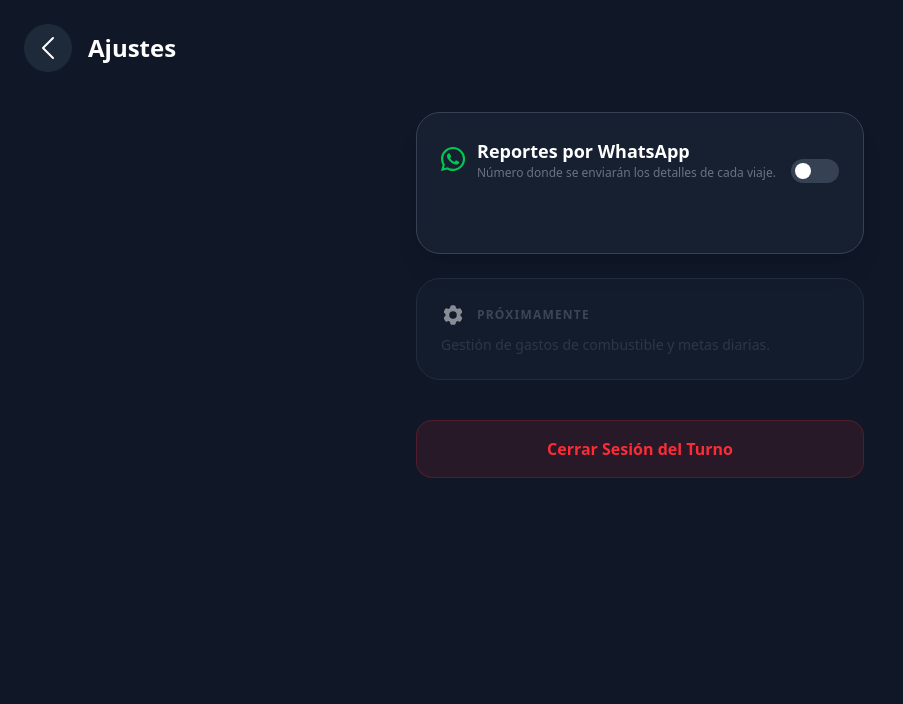
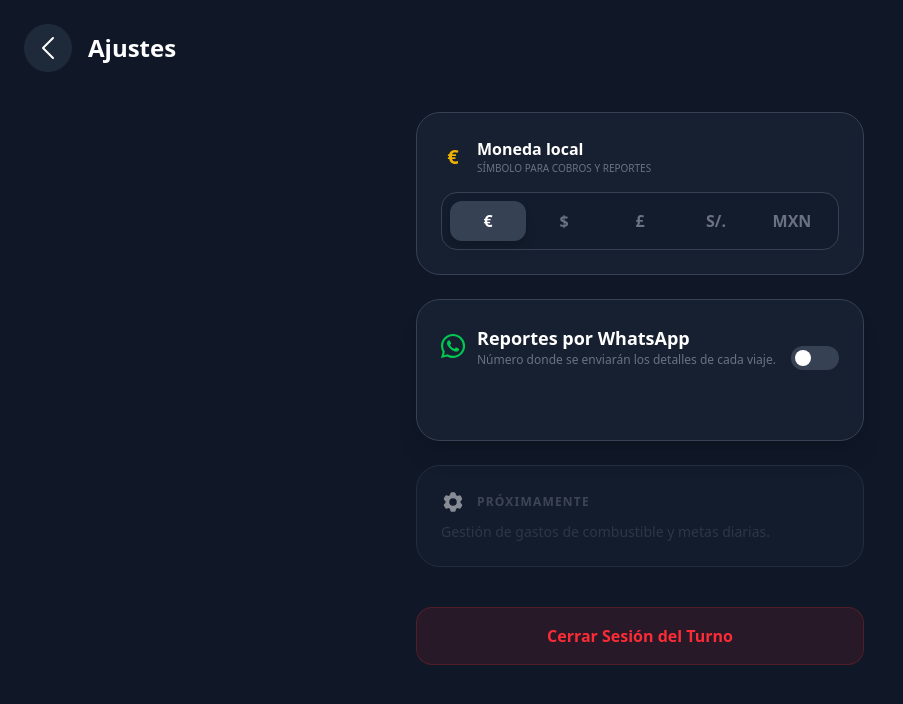
Before and after one commit to neo091/cab-status-app, a React (Vite) app: page /config in a window 1280 px wide. Shown: the top 704 px of the page, without its empty margins (0-903 px from the left). Built offline with nearby package versions, Linux system fonts and the light colour scheme; no server answers; sample sign-in values are in the browser's storage.

Commit message:
add: currency to config

```diff
--- a/src/components/FinishTripDialog.jsx
+++ b/src/components/FinishTripDialog.jsx
@@ -6,7 +6,7 @@ import { supabase } from "../lib/supabase"
 import { useAuth } from "../context/auth/useAuth"
 
 function FinishTripDoalog() {
-  const { phone, abreviated } = useConfig()
+  const { phone, abreviated, whatsAppReport, currency } = useConfig()
   const { status, freeStatus } = useStatus()
   const [monto, setMonto] = useState("")
   const [metodoPago, setMetodoPago] = useState("efectivo")
@@ -40,17 +40,18 @@ function FinishTripDoalog() {
   }
 
   const guardarPagoWhatsApp = () => {
-    if (monto.length === 0) return
+    if (!monto || parseFloat(monto) === 0) return
+    guardarPago()
 
-    const mensaje = abreviated
-      ? `${monto}${metodoPago == "tarjeta" ? "t" : "e"}`
-      : `✅ ${monto} € - ${metodoPago}`
+    if (whatsAppReport) {
+      const letraPago = metodoPago === "tarjeta" ? "t" : "e"
 
-    const link = `https://wa.me/${phone}?text=${encodeURIComponent(mensaje)}`
-
-    window.open(link, "_blank") // Abre WhatsApp
-
-    guardarPago()
+      const mensaje = abreviated
+        ? `✅ ${monto}${letraPago}`
+        : `✅ Recaudación: ${monto}${currency} [${metodoPago.toUpperCase()}]`
+      const url = `https://wa.me/${phone}?text=${encodeURIComponent(mensaje)}`
+      window.open(url, "_blank")
+    }
   }
 
   const dissmiss = () => {
@@ -76,7 +77,9 @@ function FinishTripDoalog() {
         </h3>
 
         <div className="w-full bg-gray-900 text-white flex items-center justify-center rounded-full h-12">
-          <p className="text-white font-bold font-mono">{monto}</p>
+          <p className="text-white font-bold font-mono">
+            {monto || 0} <span className="text-green-500 ml-2">{currency}</span>
+          </p>
         </div>
 
         <div className="flex gap-2 mt-5 mb-5">
@@ -137,7 +140,7 @@ function FinishTripDoalog() {
             className="rounded-full p-3 bg-green-400 disabled:opacity-50 disabled:cursor-not-allowed"
             onClick={guardarPagoWhatsApp}
           >
-            Enviar por WhatsApp
+            {whatsAppReport ? "Enviar por WhatsApp" : "Guardar"}
           </button>
         </div>
       </div>
--- a/src/components/HistoryList.tsx
+++ b/src/components/HistoryList.tsx
@@ -1,4 +1,5 @@
 import { IconsTrash } from "../assets/Icons"
+import { useConfig } from "../context/config/useConfig"
 
 type HistoryItem = {
   created_at: string
@@ -14,6 +15,7 @@ interface HistoriListProps {
 }
 
 function HistoriList({ historyList, handleDelete }: HistoriListProps) {
+  const { currency } = useConfig()
   return historyList.map((h: HistoryItem) => (
     <div
       key={h.id}
@@ -22,7 +24,8 @@ function HistoriList({ historyList, handleDelete }: HistoriListProps) {
       <div className="flex-1 p-4">
         <div className="flex justify-between items-start">
           <p className="text-2xl font-black text-white">
-            {h.amount} <span className="text-green-400 text-lg">€</span>
+            {h.amount}{" "}
+            <span className="text-green-400 text-lg">{currency}</span>
           </p>
           <span
             className={`text-[10px] uppercase font-bold px-2 py-1 rounded ${h.paymethod === "CASH" ? "bg-green-500/10 text-green-500" : "bg-blue-500/10 text-blue-500"}`}
--- a/src/context/config/ConfigProvider.jsx
+++ b/src/context/config/ConfigProvider.jsx
@@ -8,6 +8,7 @@ const initialState = {
   phone: "604994352",
   abreviated: true,
   whatsAppReport: false,
+  currency: "€",
 }
 
 export const ConfigProvider = ({ children }) => {
@@ -15,7 +16,8 @@ export const ConfigProvider = ({ children }) => {
     const localData = JSON.parse(localStorage.getItem(LOCAL_CONFIG))
     return localData ? localData : initialState
   })
-
+  const setCurrency = (symbol) =>
+    dispatch({ type: "SET_CURRENCY", payload: symbol })
   const toggleAbreviated = () => dispatch({ type: "TOGGLE_ABREVIATED" })
   const togglewhatsAppReport = () =>
     dispatch({ type: "TOGGLE_WHATSAPP_REPORT" })
@@ -32,6 +34,8 @@ export const ConfigProvider = ({ children }) => {
         phone: state.phone,
         abreviated: state.abreviated,
         whatsAppReport: state.whatsAppReport,
+        currency: state.currency,
+        setCurrency,
         toggleAbreviated,
         updatePhone,
         togglewhatsAppReport,
--- a/src/context/config/ConfigReducer.js
+++ b/src/context/config/ConfigReducer.js
@@ -15,6 +15,11 @@ export const configReducer = (state, action) => {
         ...state,
         whatsAppReport: !state.whatsAppReport,
       }
+    case "SET_CURRENCY":
+      return {
+        ...state,
+        currency: action.payload,
+      }
     default:
       return state
   }
--- a/src/pages/Config.jsx
+++ b/src/pages/Config.jsx
@@ -17,9 +17,12 @@ const Config = () => {
     togglewhatsAppReport,
     toggleAbreviated,
     abreviated,
+    currency,
+    setCurrency,
   } = useConfig()
   const { logout } = useAuth()
   const [editPhone, setEditPhone] = useState(false)
+  const currencies = ["€", "$", "£", "S/.", "MXN"]
 
   const savePhoneHandler = (e) => {
     e.preventDefault()
@@ -38,6 +41,36 @@ const Config = () => {
       </div>
 
       <div className="max-w-md mx-auto flex flex-col gap-6">
+        <section className="bg-gray-800/50 border border-gray-700 rounded-3xl p-6">
+          <div className="flex items-center gap-3 mb-4">
+            <div className="text-yellow-500 font-bold text-xl w-6 text-center">
+              {currency}
+            </div>
+            <div>
+              <span className="font-bold block">Moneda local</span>
+              <p className="text-[10px] text-gray-500 uppercase">
+                Símbolo para cobros y reportes
+              </p>
+            </div>
+          </div>
+
+          <div className="flex justify-between bg-gray-900/50 p-2 rounded-2xl border border-gray-700">
+            {currencies.map((symbol) => (
+              <button
+                key={symbol}
+                onClick={() => setCurrency(symbol)}
+                className={`flex-1 py-2 rounded-xl transition-all font-bold ${
+                  currency === symbol
+                    ? "bg-gray-700 text-white shadow-lg"
+                    : "text-gray-500"
+                }`}
+              >
+                {symbol}
+              </button>
+            ))}
+          </div>
+        </section>
+
         {/* SECCIÓN WHATSAPP */}
         <section className="bg-gray-800/50 border border-gray-700 rounded-3xl p-6 shadow-xl">
           <div className="flex items-center justify-between mb-6">
@@ -62,44 +95,6 @@ const Config = () => {
               />
             </button>
           </div>
-
-          {/* {whatsAppReport && (
-            <div className="pt-4 border-t border-gray-700/50">
-              {editPhone ? (
-                <form
-                  onSubmit={(e) => {
-                    e.preventDefault()
-                    setEditPhone(false)
-                  }}
-                  className="flex gap-2"
-                >
-                  <input
-                    type="tel"
-                    autoFocus
-                    onChange={(e) => updatePhone({ phone: e.target.value })}
-                    value={phone}
-                    className="flex-1 p-3 bg-gray-900 border border-green-500/30 rounded-xl text-center font-mono"
-                  />
-                  <button
-                    type="submit"
-                    className="bg-green-500 text-black px-4 rounded-xl font-bold"
-                  >
-                    OK
-                  </button>
-                </form>
-              ) : (
-                <div className="flex justify-between items-center">
-                  <p className="text-xl font-mono text-gray-300">{phone}</p>
-                  <button
-                    onClick={() => setEditPhone(true)}
-                    className="text-green-500 text-sm font-bold"
-                  >
-                    Editar
-                  </button>
-                </div>
-              )}
-            </div>
-          )} */}
 
           {whatsAppReport && (
             <>
@@ -140,8 +135,6 @@ const Config = () => {
           )}
         </section>
 
-        {/* SECCIÓN: PREFERENCIAS VISUALES */}
-
         {whatsAppReport && (
           <section className="bg-gray-800/50 border border-gray-700 rounded-3xl p-6">
             <div className="flex items-center justify-between">
@@ -162,6 +155,16 @@ const Config = () => {
                   className={`absolute top-1 w-4 h-4 bg-white rounded-full transition-all ${abreviated ? "left-7" : "left-1"}`}
                 />
               </button>
+            </div>
+
+            {/* VISTA PREVIA DINÁMICA */}
+            <div className="mt-4 p-3 bg-gray-900/50 rounded-xl border border-gray-700/50">
+              <p className="text-[10px] text-gray-500 mb-1 uppercase font-bold">
+                Ejemplo de envío:
+              </p>
+              <p className="text-sm font-mono text-blue-400">
+                {abreviated ? "15.00e" : `✅ 15.00 ${currency} - efectivo`}
+              </p>
             </div>
           </section>
         )}
```
